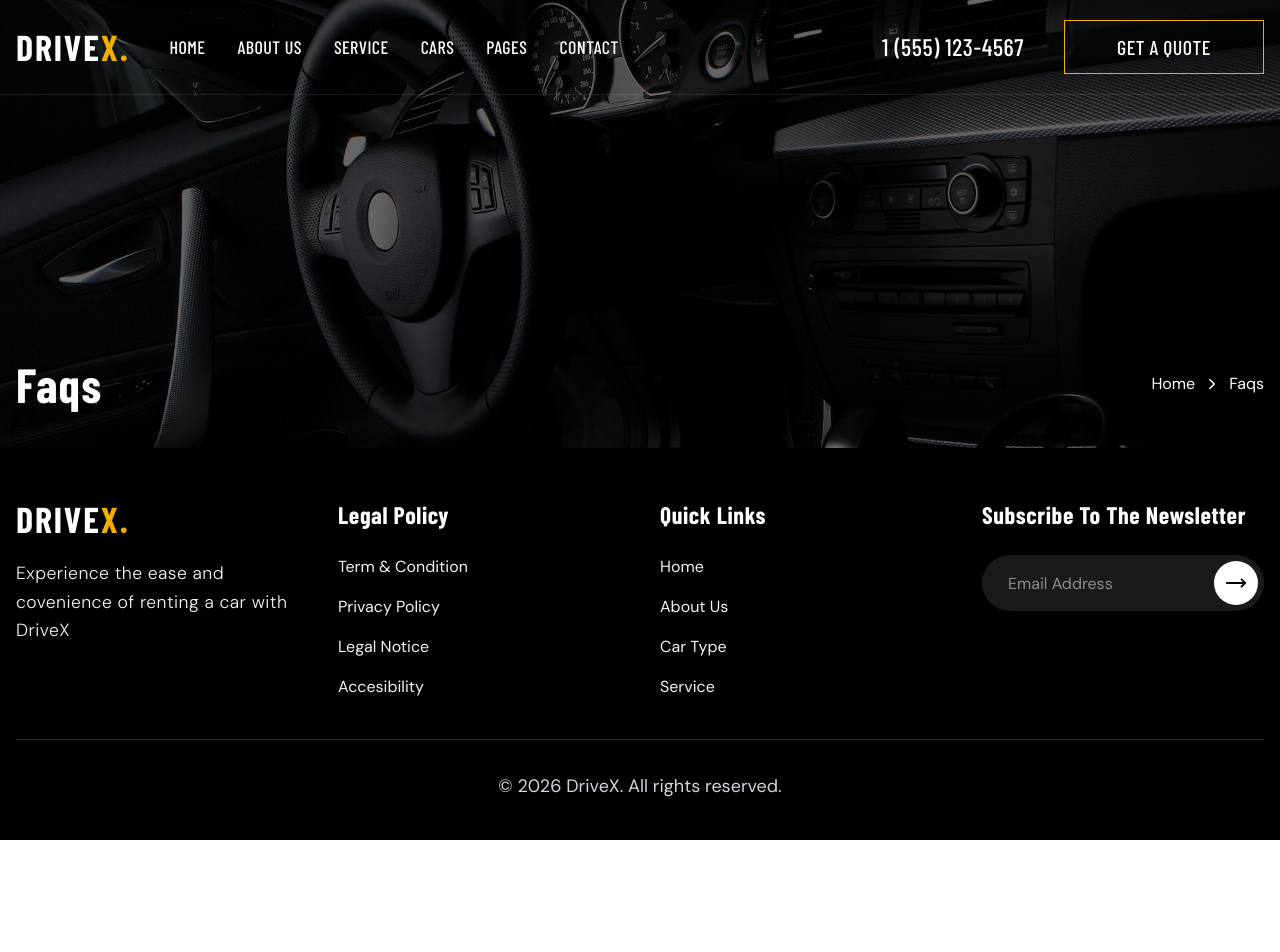
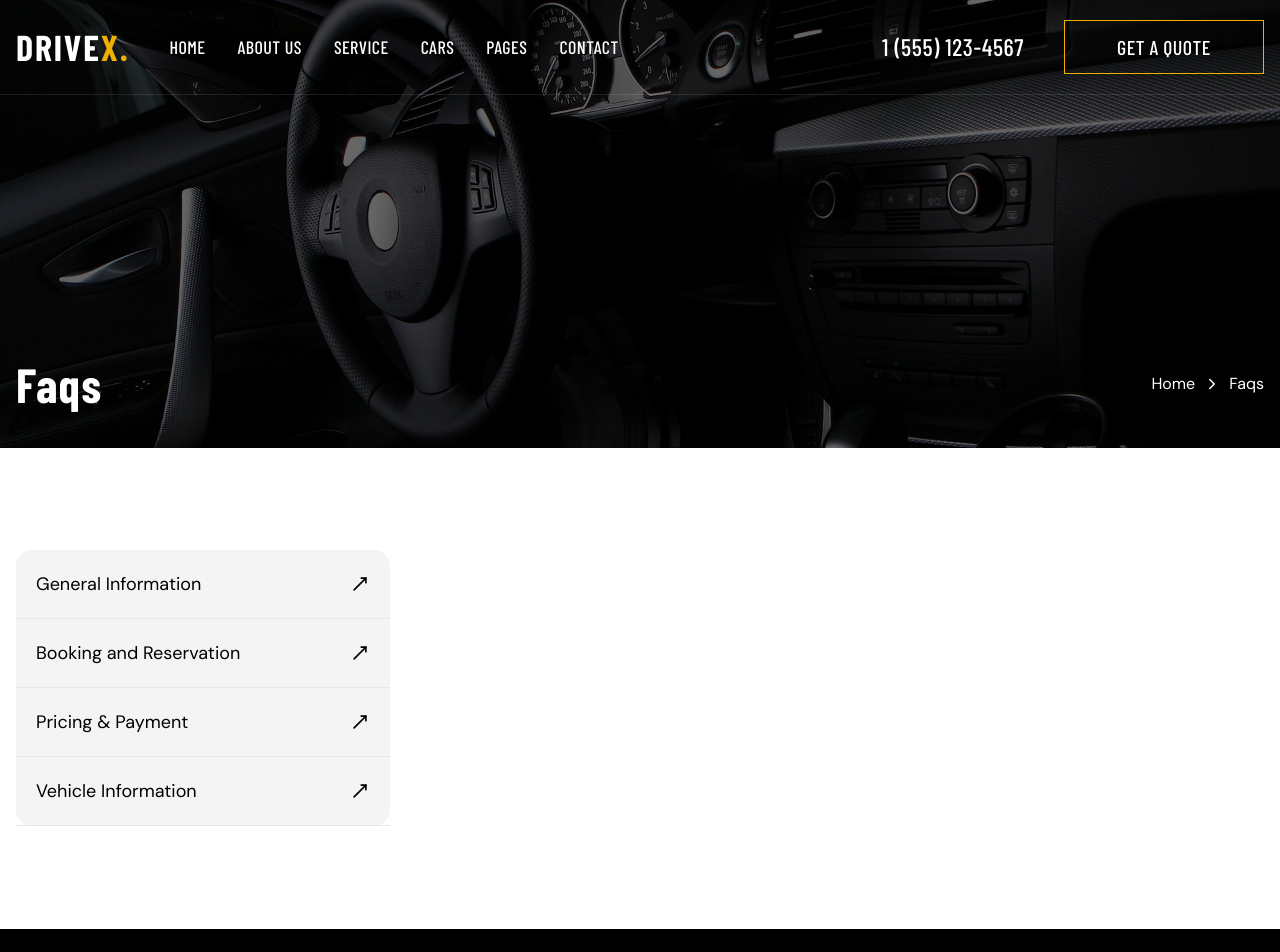
Before and after one commit to Jisap/react-vite-drivex, a React (Vite) app: page /faqs in a window 1280 px wide. Shown: the top 952 px of the page. Before the commit the page ends 840 px from the top, so only its background shows below. Built offline with nearby package versions, Linux system fonts and the light colour scheme; a web font is replaced by a local one.

Commit message:
feat: add FAQ page component with section navigation and accordion structure

```diff
--- a/src/features/home/pages/Faqs.jsx
+++ b/src/features/home/pages/Faqs.jsx
@@ -1,13 +1,156 @@
-import React from 'react'
+
+import { MoveRight } from 'lucide-react'
 import PageBanner from '../../../shared/ui/PageBanner'
+import { useRef, useState } from 'react'
+import FAQItem from '../../../shared/ui/FAQItem'
+
+
+export const faqs = [
+  {
+    title: "What types of vehicles are available for rent?",
+    content:
+      "Yes, we accept international driver's licenses. An additional government-issued ID, such as a passport, is also required.",
+  },
+  {
+    title: "Where are your rental locations?",
+    content:
+      "Yes, we accept international driver's licenses. An additional government-issued ID, such as a passport, is also required.",
+  },
+  {
+    title: "What are your hours of operation?",
+    content:
+      "Yes, we accept international driver's licenses. An additional government-issued ID, such as a passport, is also required.",
+  },
+  {
+    title: "How do I make a reservation?",
+    content:
+      "Yes, you can rent a car for someone else, but the primary driver must be present at the time of rental to provide their driver's license and sign the rental agreement.",
+  },
+  {
+    title: "Can I modify or cancel my reservation?",
+    content:
+      "Yes, you can rent a car for someone else, but the primary driver must be present at the time of rental to provide their driver's license and sign the rental agreement.",
+  },
+  {
+    title: "What is your cancellation policy?",
+    content:
+      "Yes, you can rent a car for someone else, but the primary driver must be present at the time of rental to provide their driver's license and sign the rental agreement.",
+  },
+  {
+    title: "What forms of payment do you accept?",
+    content:
+      "Reservations can be made online through our website, by calling our customer service hotline, or by visiting one of our rental locations in person.",
+  },
+  {
+    title: "Are there any hidden fees?",
+    content:
+      "Reservations can be made online through our website, by calling our customer service hotline, or by visiting one of our rental locations in person.",
+  },
+  {
+    title: "Do you require a deposit?",
+    content:
+      "Reservations can be made online through our website, by calling our customer service hotline, or by visiting one of our rental locations in person.",
+  },
+  {
+    title: "Are your vehicles insured?",
+    content:
+      "We offer a diverse fleet of vehicles, including economy cars, compact cars, SUVs, luxury cars, and more to suit various needs and preferences.",
+  },
+  {
+    title: "Do you offer vehicles with automatic transmission?",
+    content:
+      "We offer a diverse fleet of vehicles, including economy cars, compact cars, SUVs, luxury cars, and more to suit various needs and preferences.",
+  },
+  {
+    title: "Can I choose a specific vehicle model?",
+    content:
+      "We offer a diverse fleet of vehicles, including economy cars, compact cars, SUVs, luxury cars, and more to suit various needs and preferences.",
+  },
+];
 
 const Faqs = () => {
+
+  const generalRef = useRef(null);
+  const bookingRef = useRef(null);
+  const pricingRef = useRef(null);
+  const vehicleRef = useRef(null);
+
+  const [activeIndex, setActiveIndex] = useState(null);
+
+  const handleToggle = (index) => {
+    setActiveIndex(activeIndex === index ? null : index);
+  };
+
+  const scrollToSection = (ref) => {
+    ref.current?.scrollIntoView({
+      behavior: "smooth",
+      block: "start",
+    });
+  }
+
   return (
     <>
       <PageBanner
         title="Faqs"
         currentPage="Faqs"
       />
+
+      <div className='section section-container items-start! py-[8%] relative gap-10 lg:gap-14'>
+        <div className='w-full lg:w-[30%]'>
+          <ul className='w-full bg-gray-light rounded-2xl'>
+            <li data-aos="fade-center" data-aos-delay="200">
+              <button
+                onClick={() => scrollToSection(generalRef)}
+                className="centered-row justify-between px-5 py-5 w-full border-b border-gray-200 group cursor-pointer"
+              >
+                <span className='text-lg'>
+                  General Information
+                </span>
+
+                <MoveRight size={20} className='-rotate-45 group-hover:rotate-0 transition-all duration-300' />
+              </button>
+            </li>
+
+            <li data-aos="fade-center" data-aos-delay="300">
+              <button
+                onClick={() => scrollToSection(bookingRef)}
+                className="centered-row justify-between px-5 py-5 w-full border-b border-gray-200 group cursor-pointer"
+              >
+                <span className='text-lg'>
+                  Booking and Reservation
+                </span>
+
+                <MoveRight size={20} className='-rotate-45 group-hover:rotate-0 transition-all duration-300' />
+              </button>
+            </li>
+            <li data-aos="fade-center" data-aos-delay="300">
+              <button
+                onClick={() => scrollToSection(pricingRef)}
+                className="centered-row justify-between px-5 py-5 w-full border-b border-gray-200 group cursor-pointer"
+              >
+                <span className='text-lg'>
+                  Pricing & Payment
+                </span>
+
+                <MoveRight size={20} className='-rotate-45 group-hover:rotate-0 transition-all duration-300' />
+              </button>
+            </li>
+
+            <li data-aos="fade-center" data-aos-delay="300">
+              <button
+                onClick={() => scrollToSection(vehicleRef)}
+                className="centered-row justify-between px-5 py-5 w-full border-b border-gray-200 group cursor-pointer"
+              >
+                <span className='text-lg'>
+                  Vehicle Information
+                </span>
+
+                <MoveRight size={20} className='-rotate-45 group-hover:rotate-0 transition-all duration-300' />
+              </button>
+            </li>
+          </ul>
+        </div>
+      </div>
     </>
   )
 }
```
